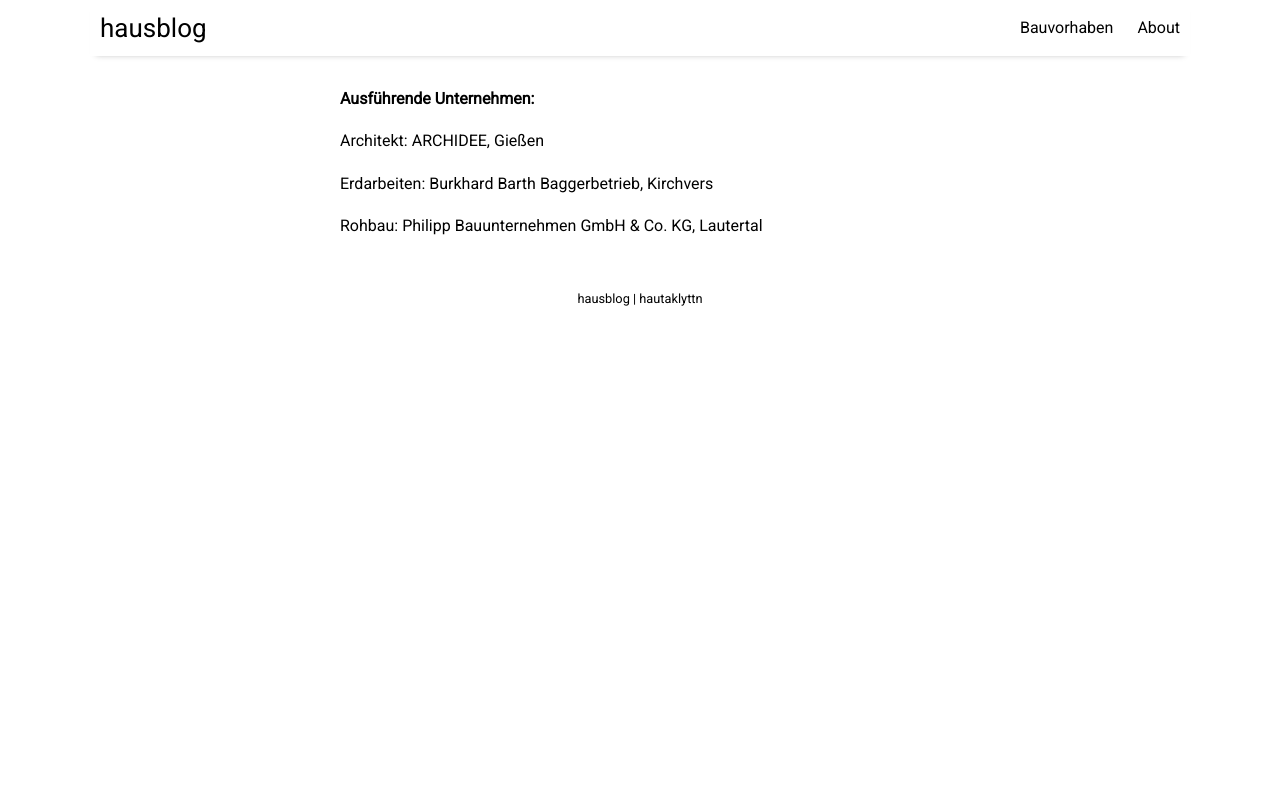
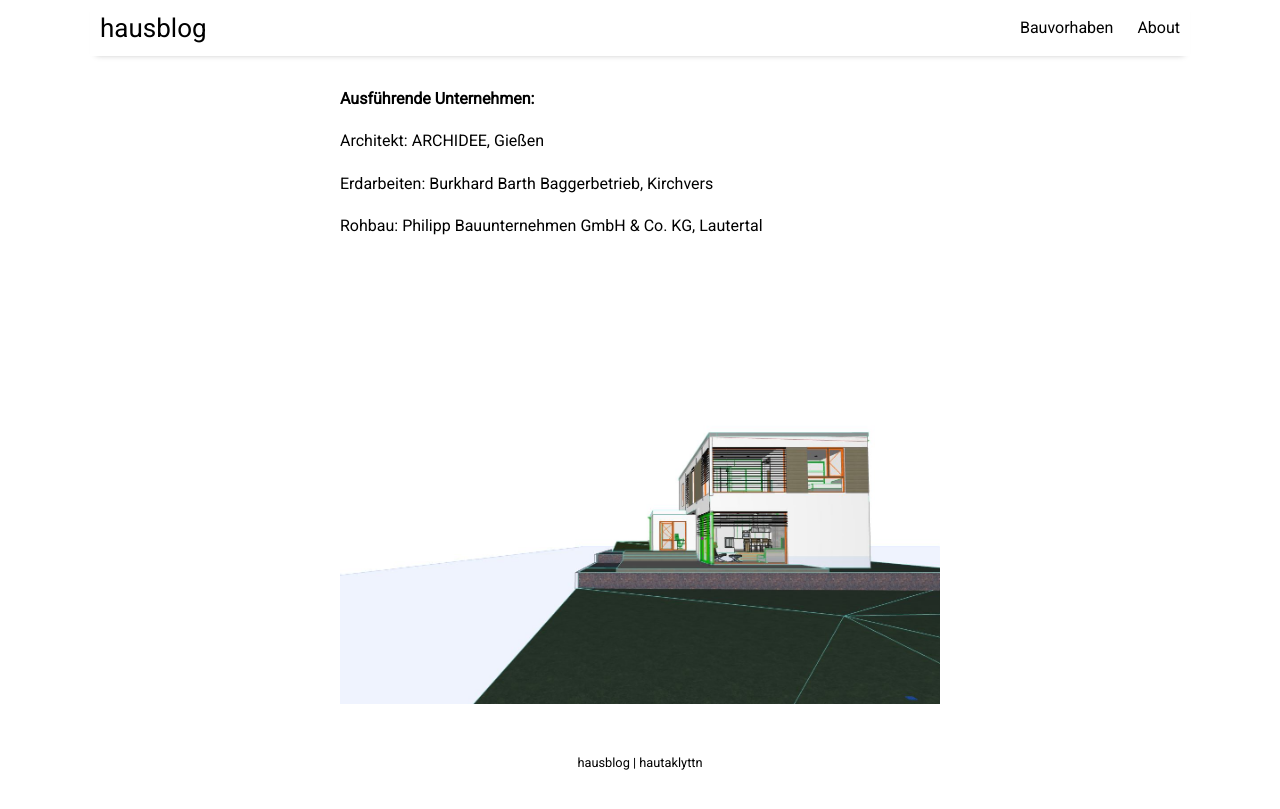
Before and after one commit to Hautaklyttn/hausblog, a Jekyll site: the page built from docs/pages/about.md, in a window 1280 px wide. Shown: the top 809 px of the page. Built offline with Jekyll 4.4.1, drawn with Linux system fonts in a browser that asks for light colours; nearby versions of some CDN libraries.

Commit message:
Images added

```diff
--- a/docs/pages/about.md
+++ b/docs/pages/about.md
@@ -10,3 +10,9 @@ Architekt: ARCHIDEE, Gießen
 Erdarbeiten: Burkhard Barth Baggerbetrieb, Kirchvers
 
 Rohbau: Philipp Bauunternehmen GmbH & Co. KG, Lautertal
+
+<br>
+
+<br>
+
+![raw](../assets/img/ansicht_raw.jpg)
```
Also changed, not shown: docs/assets/img/ansicht_raw.jpg (added).
